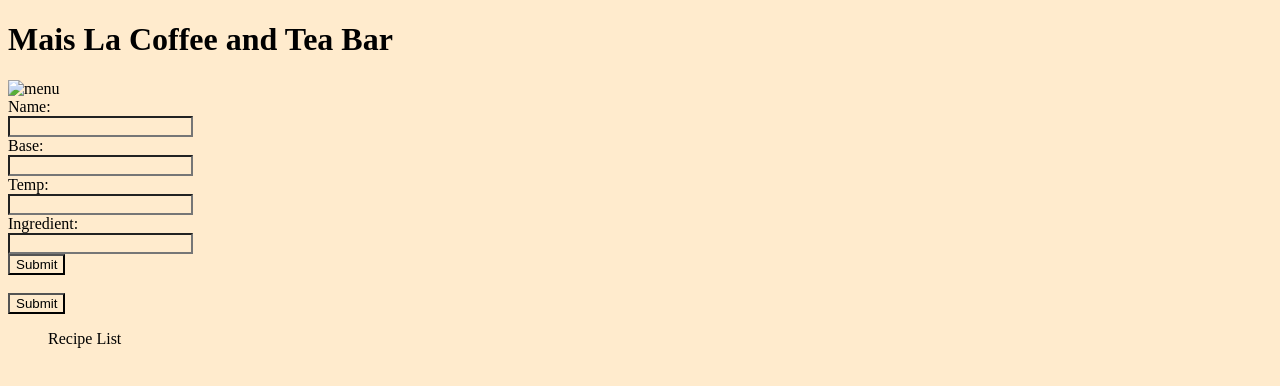
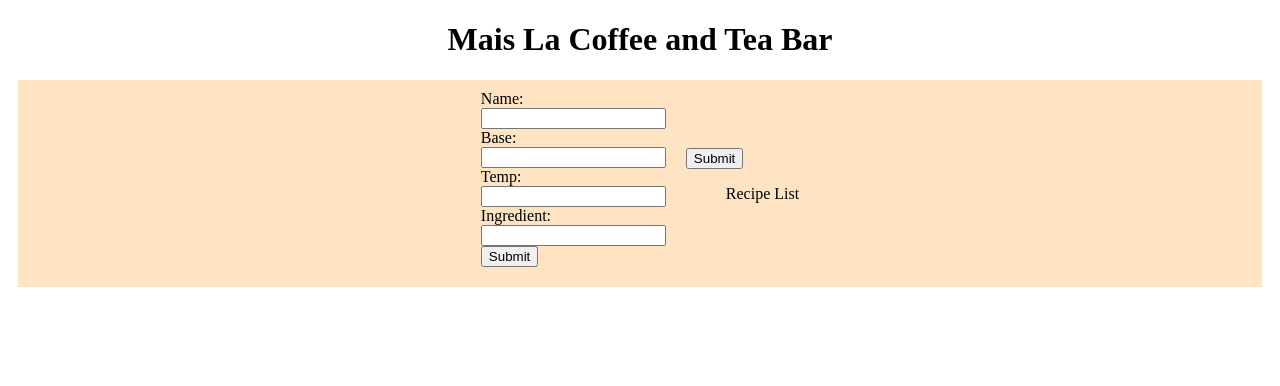
Before and after one commit to BaDelhommer/mais_la, a plain HTML site: page index.html in a window 1280 px wide. Drawn offline with Linux system fonts and the light colour scheme.

Commit message:
added some basic styling

```diff
--- a/index.html
+++ b/index.html
@@ -3,17 +3,15 @@
     <head>
         <meta charset="utf-8">
         <meta name="viewport" content="width=device-width, initial-scale=1">
-        <link rel="stylesheet" type="text/css" href="styles.css" />
+        <link rel="stylesheet" type="text/css" href="recipe_styles.css" />
         <Title> Mais La Menu </Title>
     </head>
 
     <body>
-        <div>
+        <div class="titleContainer">
             <h1> Mais La Coffee and Tea Bar</h1>
         </div>
-        <div>
-            <img src="Menu.JPG" alt="menu">
-        </div>
+        <div class="container">
             <div>
                 <form id="createForm">
                     <label for="name">Name:</label><br>
@@ -117,9 +115,9 @@
                                         temp: json[key]["temp"],
                                         ingredients: json[key]["ingredients"]
                                 };
-                            let listItem = document.createElement("li")
-                            listItem.textContent = JSON.stringify(data)
-                            recipeList.appendChild(listItem)
+                                let listItem = document.createElement("li");
+                                listItem.textContent = JSON.stringify(data);
+                                recipeList.appendChild(listItem);
                             }
                     } catch(error) {
                         console.log("Error: ", error)
@@ -128,5 +126,6 @@
                 }
                 </script>
             </div>
+        </div>
     </body>
 </html>
--- /dev/null
+++ b/recipe_styles.css
@@ -0,0 +1,17 @@
+div {
+    margin: 10px;
+}
+
+.container {
+    display: flex;
+    justify-content: center;
+    align-items: center;
+}
+
+div.container {
+    background-color: bisque;
+}
+
+.titleContainer {
+    text-align: center;
+}
--- a/styles.css
+++ /dev/null
@@ -1,3 +0,0 @@
-* {
-    background-color: blanchedalmond;
-}
```
Lines whose indentation alone changed are shown as unchanged.
